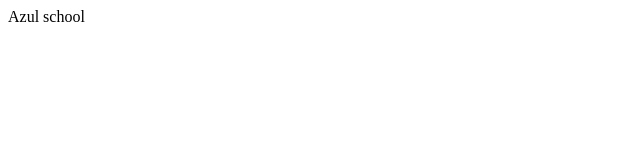
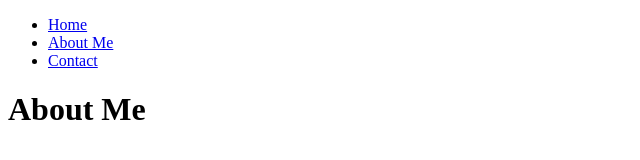
Before and after one commit to janbit12/GIT-AzulSchool, a plain HTML site: page index.html in a window 1280 px wide. Shown: the whole page, without its empty margins (0-640 px from the left). Drawn offline with Linux system fonts and the light colour scheme.

Commit message:
Added Navbar

```diff
--- a/index.html
+++ b/index.html
@@ -6,6 +6,15 @@
     <title>Mi página web y ejercicios comandos básicos</title>
 </head>
 <body>
-    Azul school
+<header>
+    <nav>
+        <ul>
+            <li><a href="#">Home</a></li>
+            <li><a href="#">About Me</a></li>
+            <li><a href="#">Contact</a></li>
+        </ul>
+    </nav>
+</header>
+<h1>About Me</h1>
 </body>
 </html>
```
